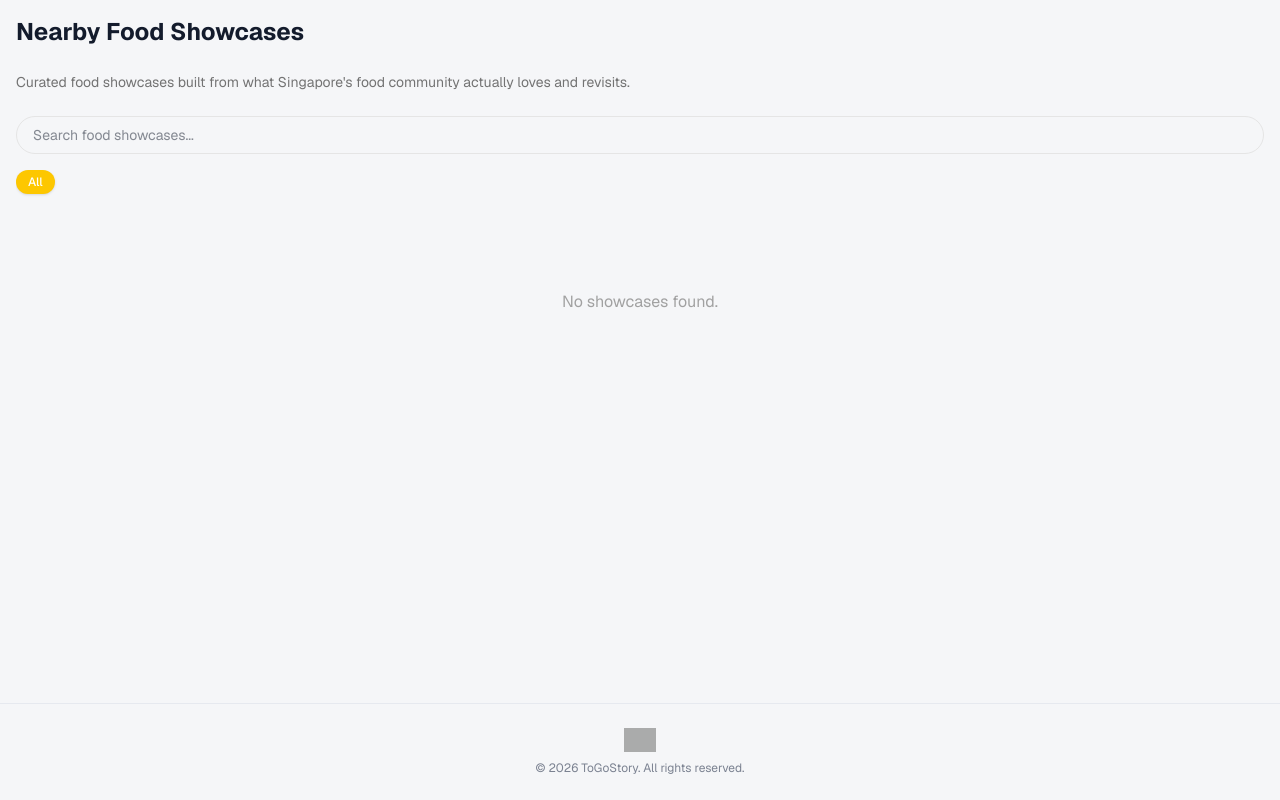
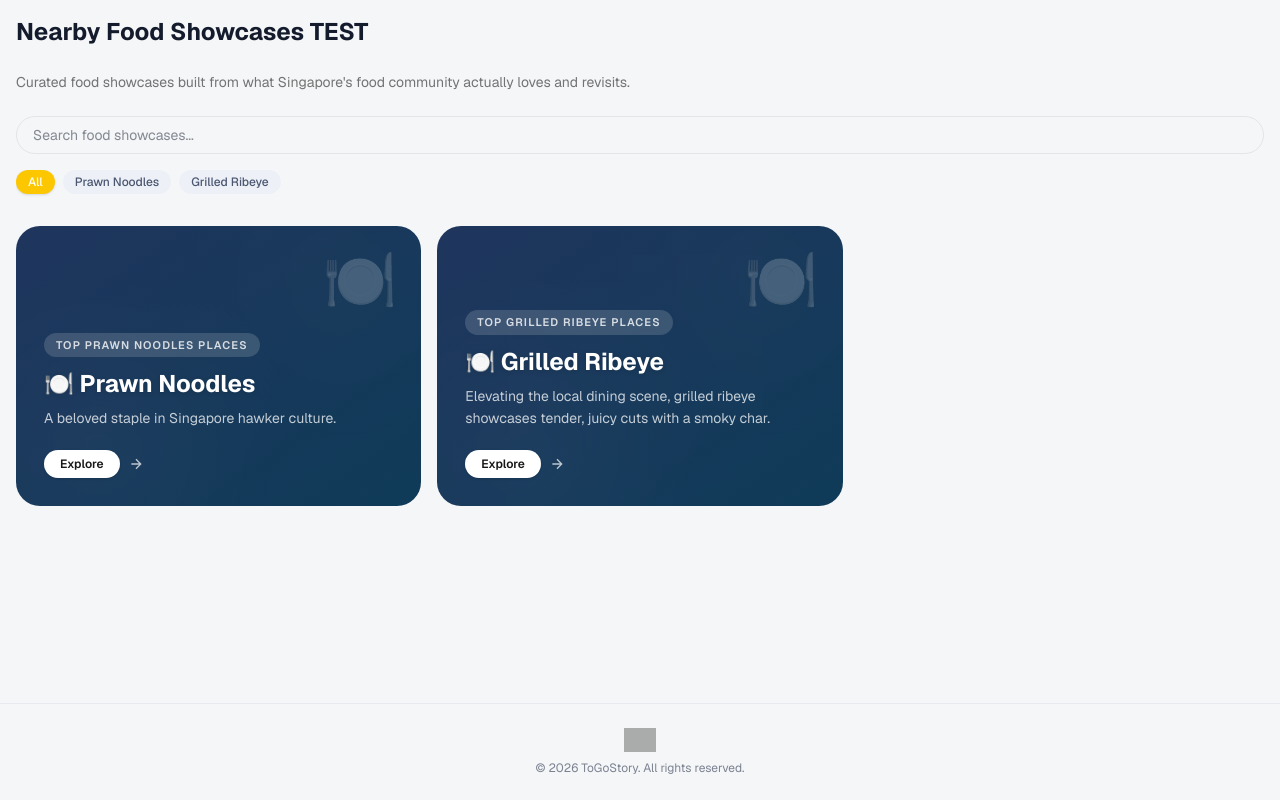
Before and after one commit to melvynsong/nearby, a Next.js app: page /nearby/showcase in a window 1280 px wide. Built offline with nearby package versions, Linux system fonts and the light colour scheme; no server answers; the database is empty; grey boxes are pictures that could not be loaded.

Commit message:
Refresh Test Force

```diff
--- a/app/nearby/showcase/ShowcaseLanding.tsx
+++ b/app/nearby/showcase/ShowcaseLanding.tsx
@@ -1,30 +1,100 @@
-// Main logic for showcase landing page: pills, search, cards
+"use client"
 
+import { useState, useMemo } from "react"
+import ShowcaseCardsSection from "@/components/showcase/ShowcaseCardsSection"
 import { getAvailableShowcases } from '@/lib/showcase-config'
 import { getServerSupabaseClient } from '@/lib/server-supabase'
-import ShowcaseLandingClient from './ShowcaseLandingClient'
+import { slugToDisplayLabel, normalizeCategoryKey, categoryToSlug } from '@/lib/category-utils'
 
-export default async function ShowcaseLanding() {
-  const db = getServerSupabaseClient()
-  const showcases = await getAvailableShowcases(db, 50)
-  // Map to ShowcaseCardProps for client
-  const cards = showcases.map(s => ({
-    key: s.key,
-    title: s.title,
-    editorialDescription: s.editorialDescription,
-    categoryUsageCount: s.categoryUsageCount,
-    tagline: s.tagline,
-    heroGradientFrom: s.heroGradientFrom,
-    heroGradientTo: s.heroGradientTo,
-    emoji: s.emoji,
-  }))
+export default function ShowcaseLanding() {
+  // NOTE: This is a test: hardcode two cards for now to force client rendering
+  const cards = [
+    {
+      key: "prawn noodles",
+      title: "Prawn Noodles",
+      editorialDescription: "A beloved staple in Singapore hawker culture.",
+      categoryUsageCount: 8,
+      tagline: "Top Prawn Noodles places",
+      heroGradientFrom: "#1f355d",
+      heroGradientTo: "#0f3b58",
+      emoji: "🍽️",
+    },
+    {
+      key: "grilled ribeye",
+      title: "Grilled Ribeye",
+      editorialDescription: "Elevating the local dining scene, grilled ribeye showcases tender, juicy cuts with a smoky char.",
+      categoryUsageCount: 2,
+      tagline: "Top Grilled Ribeye places",
+      heroGradientFrom: "#1f355d",
+      heroGradientTo: "#0f3b58",
+      emoji: "🍽️",
+    },
+  ]
+
+  const [search, setSearch] = useState("")
+  const [activePill, setActivePill] = useState<string>("all")
+
+  // Pills: top 15 categories by usage
+  const pills = useMemo(() => {
+    return [
+      { key: "all", label: "All" },
+      ...cards.slice(0, 15).map((s) => ({
+        key: s.key,
+        label: s.title,
+      })),
+    ]
+  }, [cards])
+
+  // Filtered list
+  const filtered = useMemo(() => {
+    let list = cards
+    if (activePill !== "all") {
+      list = list.filter((s) => normalizeCategoryKey(s.key) === normalizeCategoryKey(activePill))
+    }
+    if (search.trim()) {
+      const q = search.trim().toLowerCase()
+      list = list.filter((s) =>
+        s.title.toLowerCase().includes(q) ||
+        s.key.toLowerCase().includes(q) ||
+        categoryToSlug(s.title).includes(q)
+      )
+    }
+    return list
+  }, [cards, search, activePill])
+
   return (
     <div className="flex flex-col gap-4 px-4 pb-8 pt-4">
-      <h1 className="text-2xl font-bold mb-2">Nearby Food Showcases</h1>
+      <h1 className="text-2xl font-bold mb-2">Nearby Food Showcases TEST</h1>
       <p className="text-sm text-neutral-500 mb-2">
         Curated food showcases built from what Singapore's food community actually loves and revisits.
       </p>
-      <ShowcaseLandingClient showcases={cards} />
+      {/* Search */}
+      <input
+        type="text"
+        className="w-full rounded-full border border-neutral-200 px-4 py-2 text-sm focus:outline-none focus:ring-2 focus:ring-yellow-300"
+        placeholder="Search food showcases..."
+        value={search}
+        onChange={(e) => setSearch(e.target.value)}
+      />
+      {/* Pills */}
+      <div className="flex gap-2 overflow-x-auto pb-2 no-scrollbar">
+        {pills.map((pill) => (
+          <button
+            key={pill.key}
+            className={`shrink-0 rounded-full px-3 py-1 text-xs font-medium transition-all ${activePill === pill.key ? "bg-yellow-400 text-white shadow" : "bg-[#edf1f7] text-[#4b5671] hover:bg-yellow-100"}`}
+            onClick={() => setActivePill(pill.key)}
+          >
+            {pill.label}
+          </button>
+        ))}
+      </div>
+      {/* Cards */}
+      <div className="grid grid-cols-1 sm:grid-cols-2 md:grid-cols-3 gap-4 mt-2">
+        <ShowcaseCardsSection cards={filtered} scoreMode="blended" />
+      </div>
+      {filtered.length === 0 && (
+        <div className="text-center text-neutral-400 py-12">No showcases found.</div>
+      )}
     </div>
   )
 }
```
